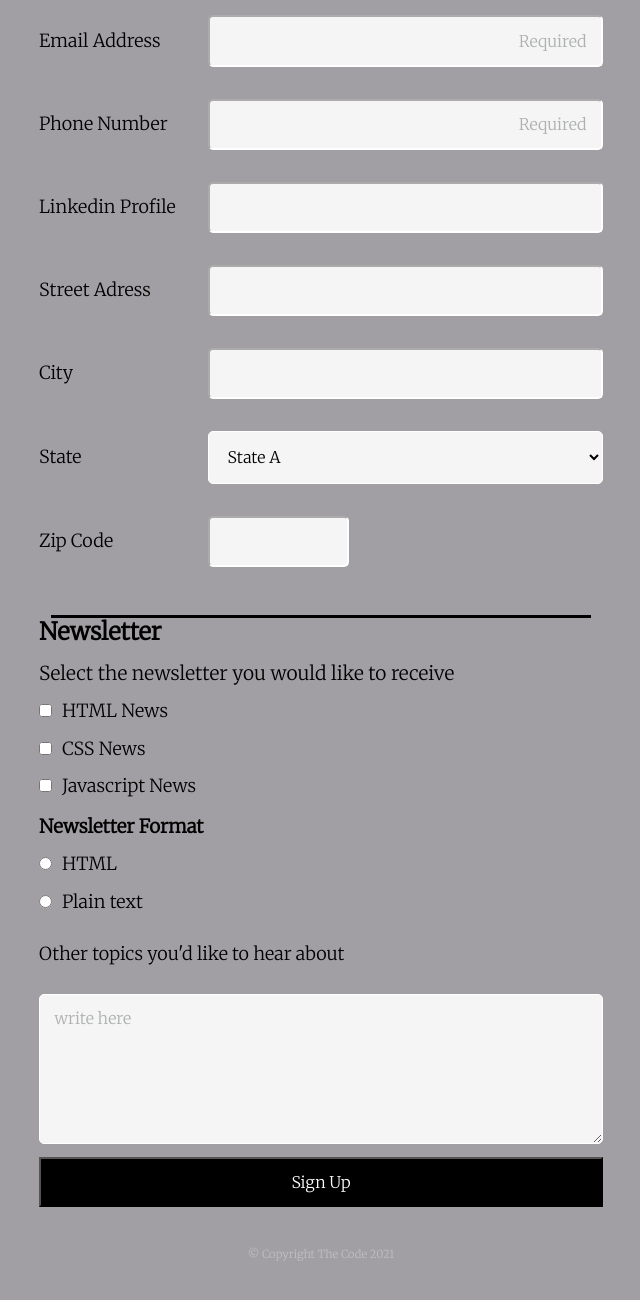
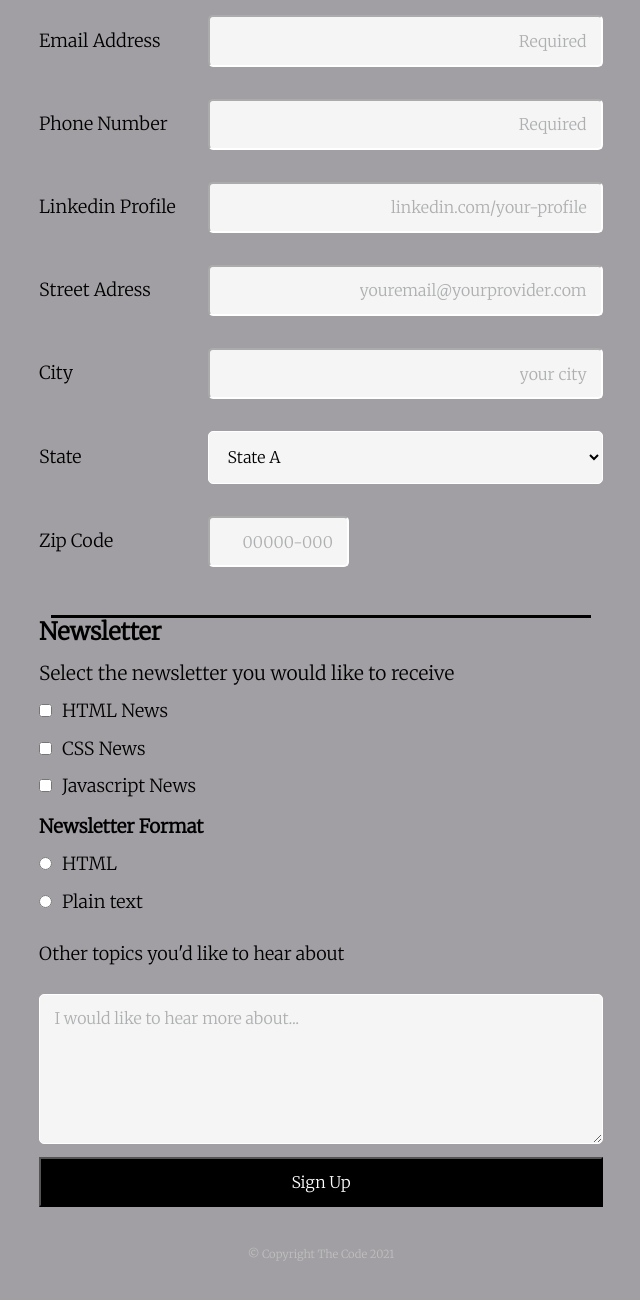
Before and after one commit to davigrah/Online-registration-form, a plain HTML site: page index.html in a window 1280 px wide. Shown: the part 394-1694 px from the top of the page, without its empty margins (319-959 px from the left). Drawn offline with nearby package versions, Linux system fonts and the light colour scheme.

Commit message:
Align #name and #email, placeholder added

```diff
--- a/CSS/style.css
+++ b/CSS/style.css
@@ -83,6 +83,10 @@ label[for="other_topics"] {
     display: block;
     margin-top: 2rem;
   }
+#name::placeholder,
+#email::placeholder {
+  text-align: right;
+}
 .container input,
 select,
 textarea{
--- a/index.html
+++ b/index.html
@@ -38,13 +38,13 @@
                     <input type="tel" id="phone_number" name="user_phone_number" placeholder="Required" required><br>
 
                     <label for="linkedin">Linkedin Profile</label><br>
-                    <input type="text" id="linkedin" name="user_linkedin_profile"><br>
+                    <input type="text" id="linkedin" name="user_linkedin_profile" placeholder="linkedin.com/your-profile"><br>
 
                     <label for="address">Street Adress</label><br>
-                    <input type="text" id="address" name="user_address"><br>
+                    <input type="text" id="address" name="user_address" placeholder="youremail@yourprovider.com"><br>
 
                     <label for="city">City</label><br>
-                    <input type="text" id="city" name="user_city"><br>
+                    <input type="text" id="city" name="user_city" placeholder="your city"><br>
 
                     <label for="state">State</label><br>
                     <select id="state" name="user_state">
@@ -56,7 +56,7 @@
                 </select><br>
 
                     <label for="zip_code">Zip Code</label><br>
-                    <input type="number" id="zip_code" name="user_zip_code"><br>
+                    <input type="number" id="zip_code" name="user_zip_code" placeholder="00000-000"><br>
                 </fieldset>
                 <div class="line-3"></div>
         </div>
@@ -73,7 +73,7 @@
                     <input type="radio" id="plain_format" value="plain_format" name="user_newsletter_format_preference"><label for="plain_format">Plain text</label><br>
 
                     <label for="other_topics">Other topics you'd like to hear about</label><br>
-                    <textarea id="other_topics" name="other_topics" placeholder="write here"></textarea><br>
+                    <textarea id="other_topics" name="other_topics" placeholder="I would like to hear more about..."></textarea><br>
                     <button type="submit">Sign Up</button>
                 </fieldset>
 
```
